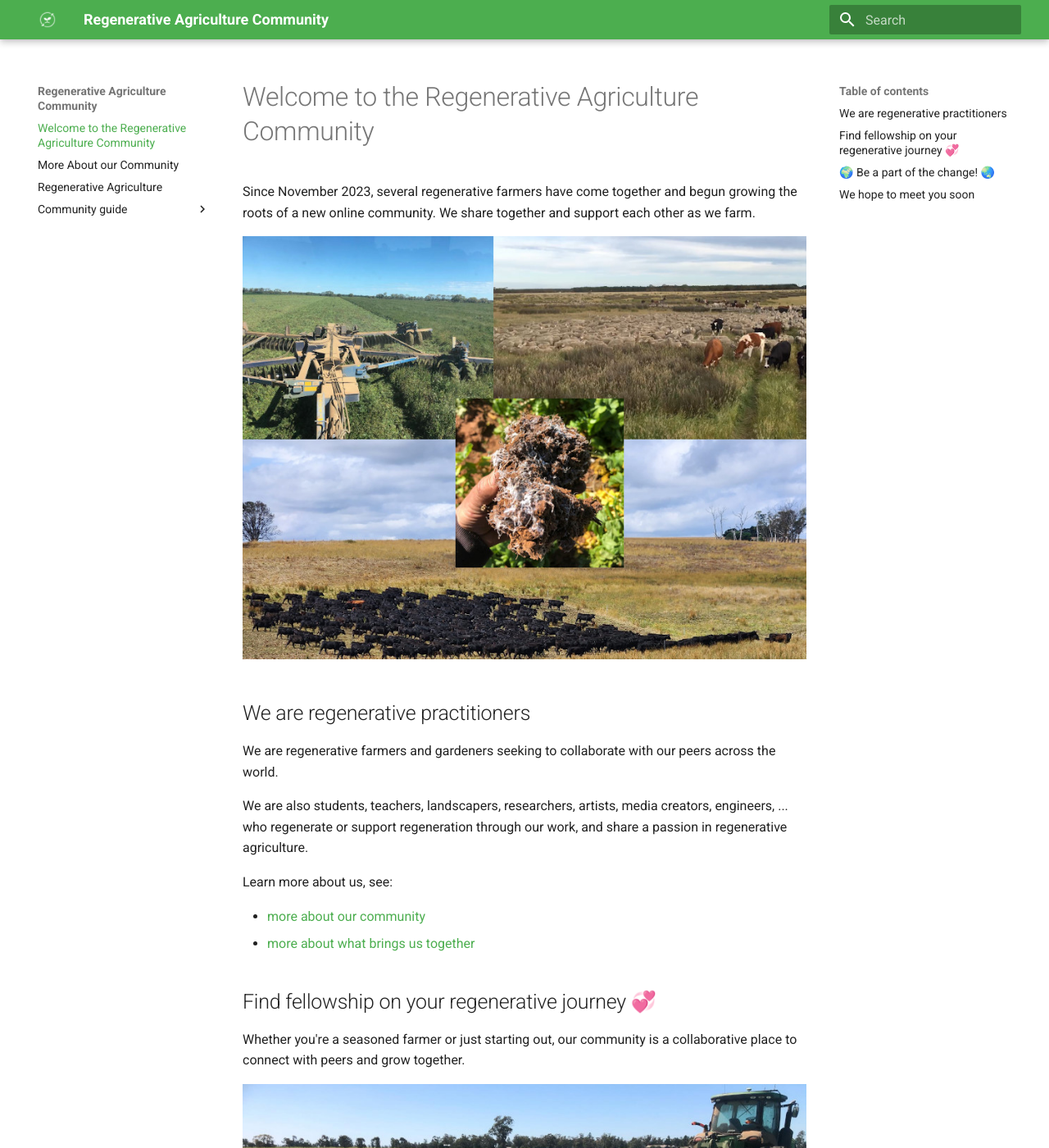
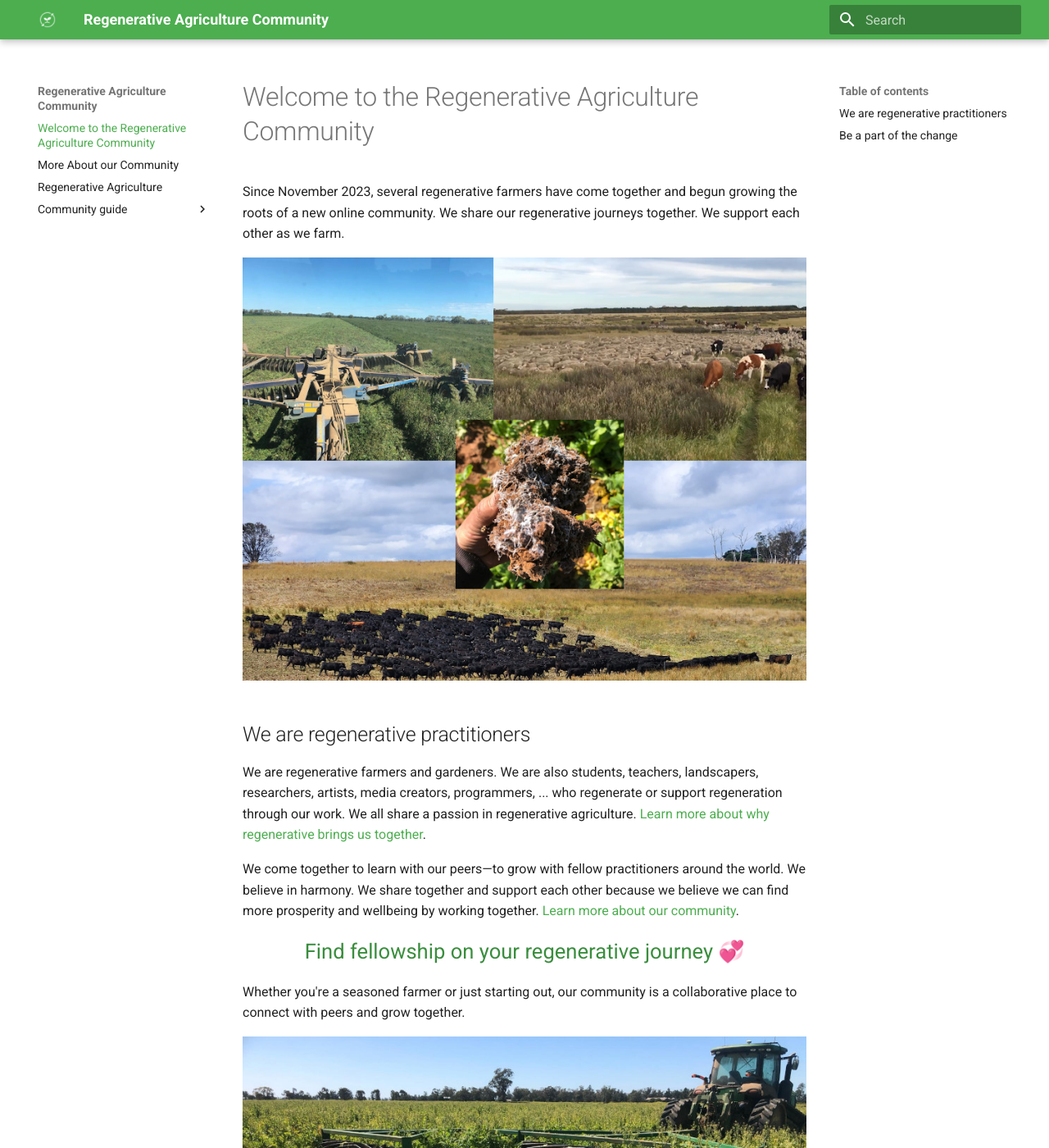
Before and after one commit to regenerativeag/regenerativeag.github.io, an MkDocs documentation site: the page built from docs/index.md, in a window 1280 px wide and 1400 px high. Shown: the whole window at 82% size. Built offline with MkDocs 1.6.1 and Material for MkDocs 9.7.7, drawn with Linux system fonts in a browser that asks for light colours; some of the changed text lies outside the part shown.

Commit message:
update index

```diff
--- a/docs/index.md
+++ b/docs/index.md
@@ -1,38 +1,44 @@
-# Welcome to the Regenerative Agriculture Community
+---
+title: Welcome to the Regenerative Agriculture Community
+description: regenerative agriculture community, building soil, organic matter and biodiversity, healthy and more productive soil, drought- and flood-resilience, decreased use of chemical inputs, clean air and water, enhanced wildlife habitat, soil carbon capture, combat climate change
+---
 
-Since November 2023, several regenerative farmers have come together and begun growing the roots of a new online community. We share together and support each other as we farm.
+Since November 2023, several regenerative farmers have come together and begun growing the roots of a new online community. We share our regenerative journeys together. We support each other as we farm.
 
 ![Collage](assets/images/regenerative-collage-001.jpg)
 
 ## We are regenerative practitioners
 
-We are regenerative farmers and gardeners seeking to collaborate with our peers across the world.
+We are regenerative farmers and gardeners. We are also students, teachers, landscapers, researchers, artists, media creators, programmers, ... who regenerate or support regeneration through our work. We all share a passion in regenerative agriculture. [Learn more about why regenerative brings us together](regenerative-agriculture.md).
 
-We are also students, teachers, landscapers, researchers, artists, media creators, engineers, ... who regenerate or support regeneration through our work, and share a passion in regenerative agriculture.
+We come together to learn with our peers&mdash;to grow with fellow practitioners around the world. We believe in harmony. We share together and support each other because we believe we can find more prosperity and wellbeing by working together. [Learn more about our community](more.md).
 
-Learn more about us, see:
-
-- [more about our community](more.md)
-- [more about what brings us together](regenerative-agriculture.md)
-
-## Find fellowship on your regenerative journey 💞
+<div class="highlight">Find fellowship on your regenerative journey 💞</div>
 
 Whether you're a seasoned farmer or just starting out, our community is a collaborative place to connect with peers and grow together.
 
 ![Roller crimping](assets/images/regenerative-field-001.jpg)
 
-## 🌍 Be a part of the change! 🌏
+## Be a part of the change
 
-If we share with each other as we work on our fields and gardens, we can&hellip;
+As we share with our peers, we can&hellip;
 
 - Increase our chances of our mutual success and prosperity.
 - Increase the healing that regenerative agriculture has on our planet, our local communities, and ourselves.
 - Develop fulfilling relationships as we connect on restoring life through the way we choose to farm.
 
-## We hope to meet you soon
+<br/>
 
-Let’s grow together and make a difference! We welcome you to come connect with us, exchange ideas, ask & discuss questions, and contribute to community projects.
+<div class="highlight">We hope to meet you soon!</div>
+
+<div class="highlight">🌏 🌍 🌎</div>
+
+We welcome you to come connect with us, exchange ideas, ask & discuss questions, and contribute to community projects. Let's grow together and make a difference!
+
+<br/>
 
 [Come check out our community][Join]{ target="_blank" .md-button .md-button--primary .center }
 
+<br/>
+
 [Join]: https://discord.com/invite/DNH834xXZg
```
